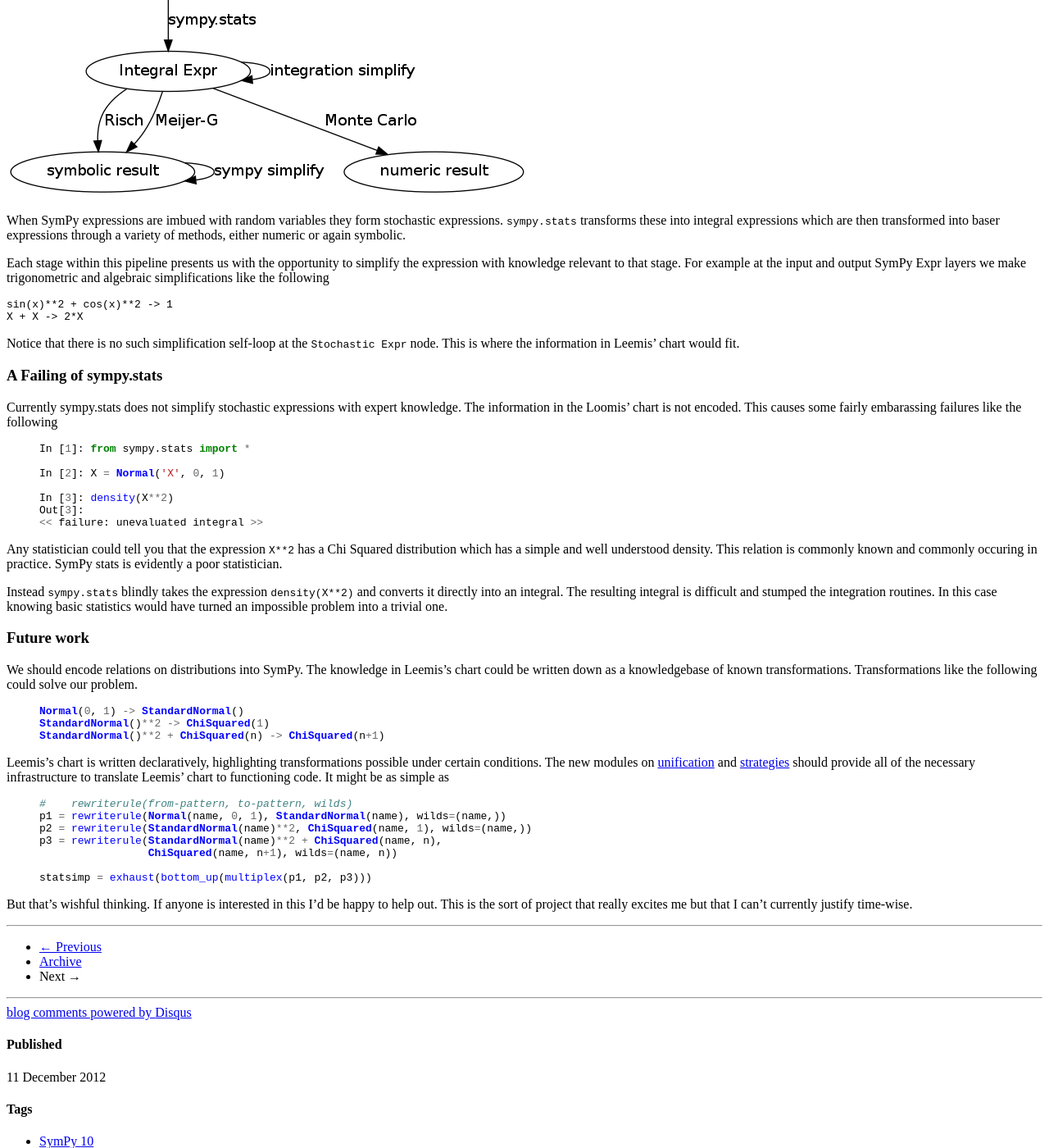
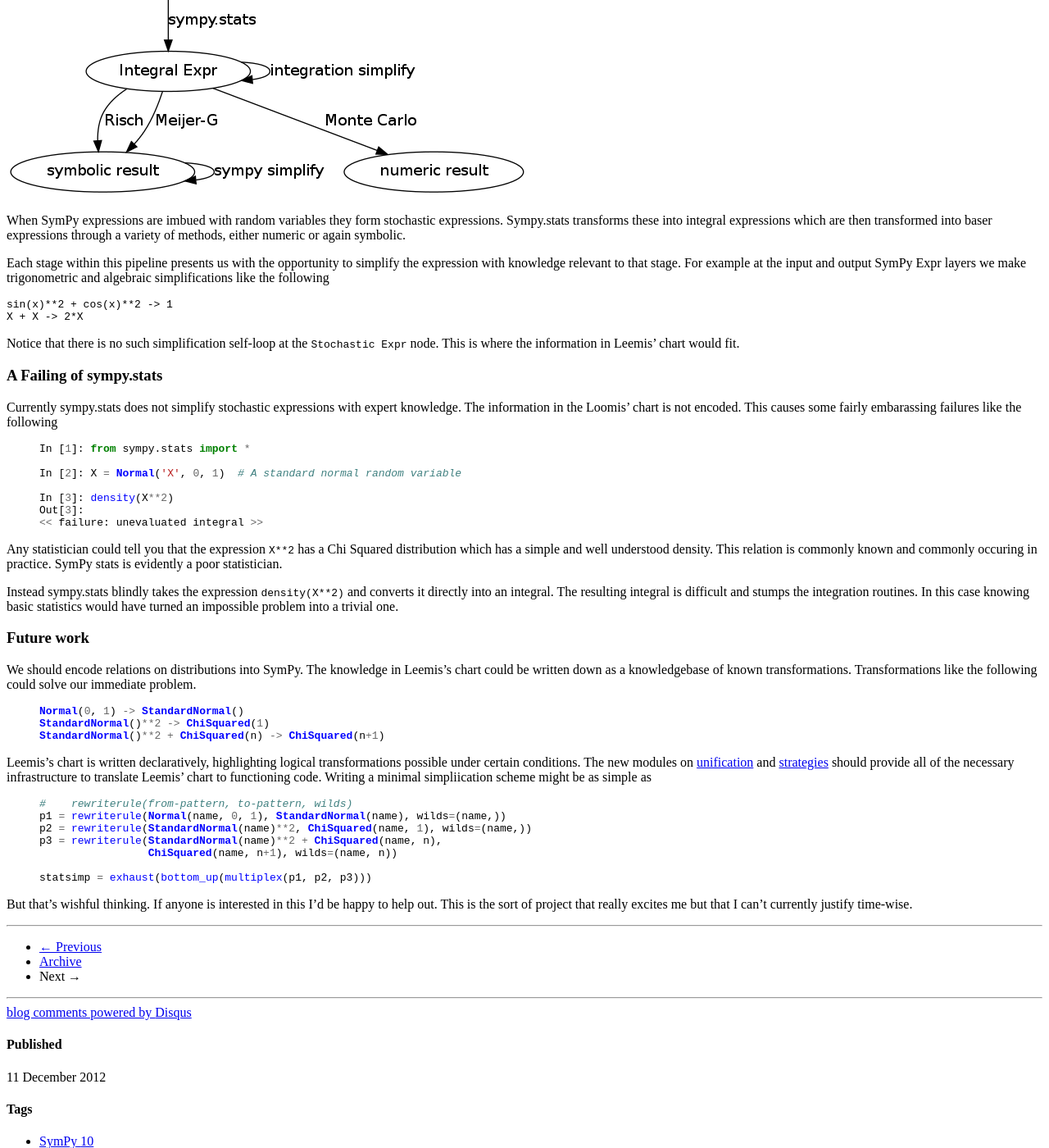
Before and after one commit to besyskymnbk/blog, a Jekyll site: the page built from _posts/work/2012-12-11-Statistical-Simplification.md, in a window 1280 px wide and 1400 px high, scrolled down 1287 px. Shown: the whole window at 82% size. Built offline with Jekyll 4.4.1, drawn with Linux system fonts in a browser that asks for light colours; comment, search, counter and statistics services are not loaded.

Commit message:
edits to stat-simp

```diff
--- a/_posts/work/2012-12-11-Statistical-Simplification.md
+++ b/_posts/work/2012-12-11-Statistical-Simplification.md
@@ -39,7 +39,7 @@ The surrounding infrastructure looks like this
 
 ![]({{ BASE_PATH }}/images/stats-simp.png)
 
-When SymPy expressions are imbued with random variables they form stochastic expressions.  `sympy.stats` transforms these into integral expressions which are then transformed into baser expressions through a variety of methods, either numeric or again symbolic.
+When SymPy expressions are imbued with random variables they form stochastic expressions.  Sympy.stats transforms these into integral expressions which are then transformed into baser expressions through a variety of methods, either numeric or again symbolic.
 
 Each stage within this pipeline presents us with the opportunity to simplify the expression with knowledge relevant to that stage.  For example at the input and output SymPy Expr layers we make trigonometric and algebraic simplifications like the following
 
@@ -55,7 +55,7 @@ Currently sympy.stats does not simplify stochastic expressions with expert knowl
 {% highlight python %}
 In [1]: from sympy.stats import *
 
-In [2]: X = Normal('X', 0, 1)
+In [2]: X = Normal('X', 0, 1)  # A standard normal random variable
 
 In [3]: density(X**2)
 Out[3]:
@@ -64,11 +64,11 @@ Out[3]:
 
 Any statistician could tell you that the expression `X**2` has a Chi Squared distribution which has a simple and well understood density.  This relation is commonly known and commonly occuring in practice.  SymPy stats is evidently a poor statistician.
 
-Instead `sympy.stats` blindly takes the expression `density(X**2)` and converts it directly into an integral.  The resulting integral is difficult and stumped the integration routines.  In this case knowing basic statistics would have turned an impossible problem into a trivial one.
+Instead sympy.stats blindly takes the expression `density(X**2)` and converts it directly into an integral.  The resulting integral is difficult and stumps the integration routines.  In this case knowing basic statistics would have turned an impossible problem into a trivial one.
 
 ### Future work
 
-We should encode relations on distributions into SymPy. The knowledge in Leemis's chart could be written down as a knowledgebase of known transformations.  Transformations like the following could solve our problem.
+We should encode relations on distributions into SymPy. The knowledge in Leemis's chart could be written down as a knowledgebase of known transformations.  Transformations like the following could solve our immediate problem.
 
 {% highlight python %}
 Normal(0, 1) -> StandardNormal()
@@ -76,11 +76,11 @@ StandardNormal()**2 -> ChiSquared(1)
 StandardNormal()**2 + ChiSquared(n) -> ChiSquared(n+1)
 {% endhighlight %}
 
-Leemis's chart is written declaratively, highlighting transformations possible under certain conditions.  The new modules on
+Leemis's chart is written declaratively, highlighting logical transformations possible under certain conditions.  The new modules on
 [unification]({{ BASE_PATH }}/work/2012/11/01/Unification/)
 and
 [strategies]({{ BASE_PATH }}/work/2012/11/07/Strategies/)
-should provide all of the necessary infrastructure to translate Leemis' chart to functioning code.  It might be as simple as
+should provide all of the necessary infrastructure to translate Leemis' chart to functioning code.  Writing a minimal simpliication scheme might be as simple as
 
 {% highlight python %}
 #    rewriterule(from-pattern, to-pattern, wilds)
```
